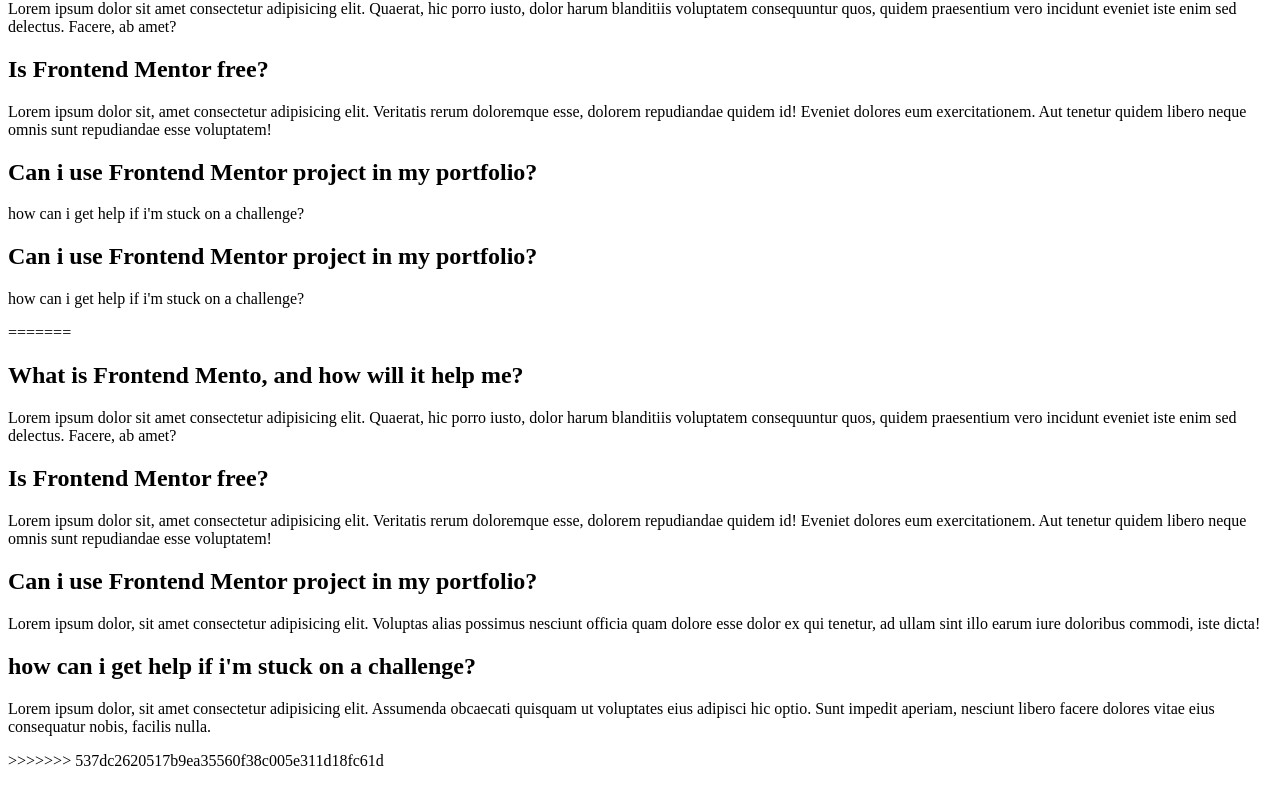
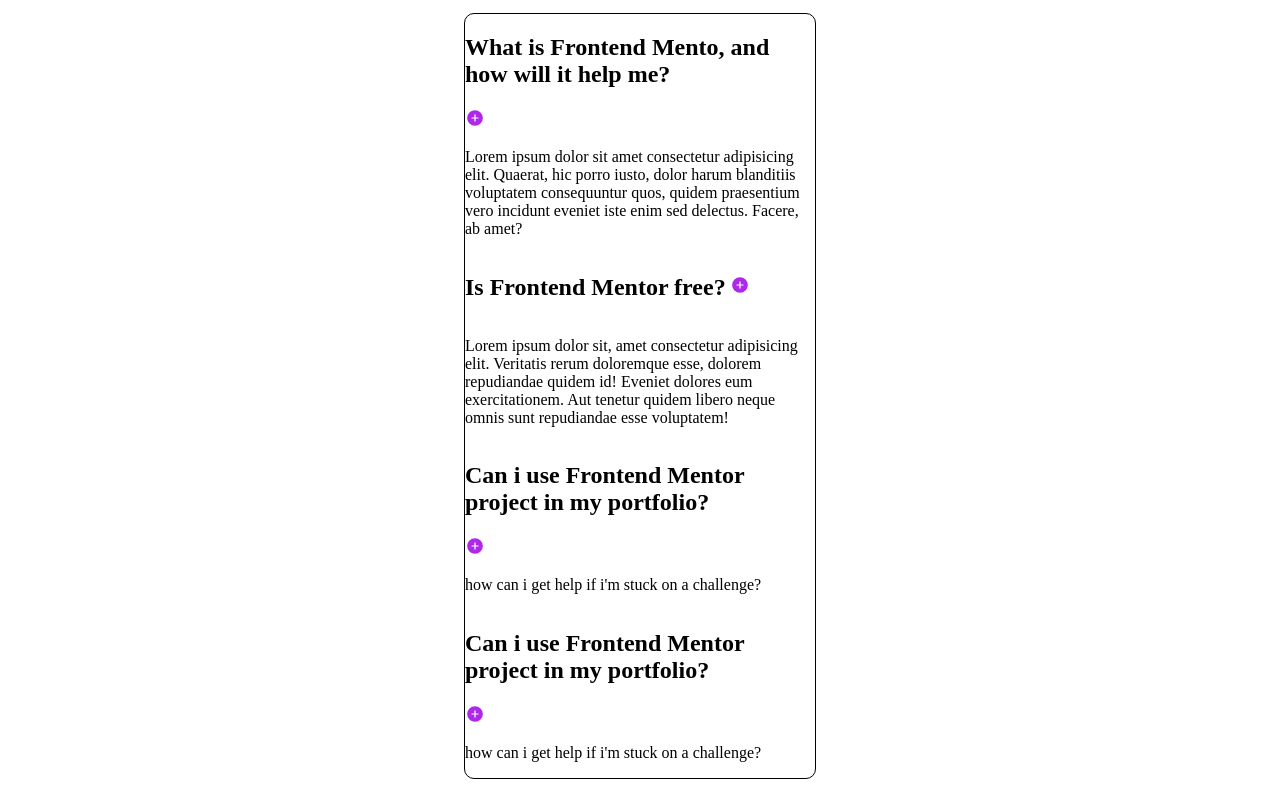
Before and after one commit to dorianstorella/faq-accordion-main, a plain HTML site: page app/index.html in a window 1280 px wide. Shown: the part 67-854 px from the top of the page. Drawn offline with Linux system fonts and the light colour scheme.

Commit message:
add first cssµ

```diff
--- a/app/index.css
+++ b/app/index.css
@@ -0,0 +1,17 @@
+#faq-main {
+    width: 350px;
+    height:auto;
+    margin: auto;
+    border:1px solid black;
+    border-radius: 10px;
+
+}
+
+h2, .button-icon-plus {
+    display: inline-block;
+}
+
+.button-icon-plus {
+    height: 20px;
+    width: 20px;
+}
--- a/app/index.html
+++ b/app/index.html
@@ -7,40 +7,31 @@
     <link rel="stylesheet" href="index.css">
 </head>
 <body>
-
+    <h1>FAQ</h1>
     <div id="faq-main">
         <div class="accordion">
             <h2>What is Frontend Mento, and how will it help me?</h2>
+            <input type="image" class="button-icon-plus" name="" src="../faq-accordion-main/assets/images/icon-plus.svg"/>
             <p>Lorem ipsum dolor sit amet consectetur adipisicing elit. Quaerat, hic porro iusto, dolor harum blanditiis voluptatem consequuntur quos, quidem praesentium vero incidunt eveniet iste enim sed delectus. Facere, ab amet?</p>
         </div>
 
         <div class="accordion">
             <h2>Is Frontend Mentor free?</h2>
+            <input type="image" class="button-icon-plus" name="" src="../faq-accordion-main/assets/images/icon-plus.svg"/>
             <p>Lorem ipsum dolor sit, amet consectetur adipisicing elit. Veritatis rerum doloremque esse, dolorem repudiandae quidem id! Eveniet dolores eum exercitationem. Aut tenetur quidem libero neque omnis sunt repudiandae esse voluptatem!</p>
         </div>
+
         <div class="accordion">
             <h2>Can i use Frontend Mentor project in my portfolio?</h2>
+            <input type="image" class="button-icon-plus" name="" src="../faq-accordion-main/assets/images/icon-plus.svg"/>
             <p>how can i get help if i'm stuck on a challenge?</p>
         </div>
+
         <div class="accordion">
             <h2>Can i use Frontend Mentor project in my portfolio?</h2>
+            <input type="image" class="button-icon-plus" name="" src="../faq-accordion-main/assets/images/icon-plus.svg"/>
             <p>how can i get help if i'm stuck on a challenge?</p>
         </div>
     </div>
-=======
-
-    <h2>What is Frontend Mento, and how will it help me?</h2>
-    <p>Lorem ipsum dolor sit amet consectetur adipisicing elit. Quaerat, hic porro iusto, dolor harum blanditiis voluptatem consequuntur quos, quidem praesentium vero incidunt eveniet iste enim sed delectus. Facere, ab amet?</p>
-
-    <h2>Is Frontend Mentor free?</h2>
-    <p>Lorem ipsum dolor sit, amet consectetur adipisicing elit. Veritatis rerum doloremque esse, dolorem repudiandae quidem id! Eveniet dolores eum exercitationem. Aut tenetur quidem libero neque omnis sunt repudiandae esse voluptatem!</p>
-
-    <h2>Can i use Frontend Mentor project in my portfolio?</h2>
-    <p>Lorem ipsum dolor, sit amet consectetur adipisicing elit. Voluptas alias possimus nesciunt officia quam dolore esse dolor ex qui tenetur, ad ullam sint illo earum iure doloribus commodi, iste dicta!</p>
-
-    <h2>how can i get help if i'm stuck on a challenge?</h2>
-    <p>Lorem ipsum dolor, sit amet consectetur adipisicing elit. Assumenda obcaecati quisquam ut voluptates eius adipisci hic optio. Sunt impedit aperiam, nesciunt libero facere dolores vitae eius consequatur nobis, facilis nulla.</p>
-
->>>>>>> 537dc2620517b9ea35560f38c005e311d18fc61d
 </body>
 </html>
```
Also changed, not shown: app/index.js (added).
